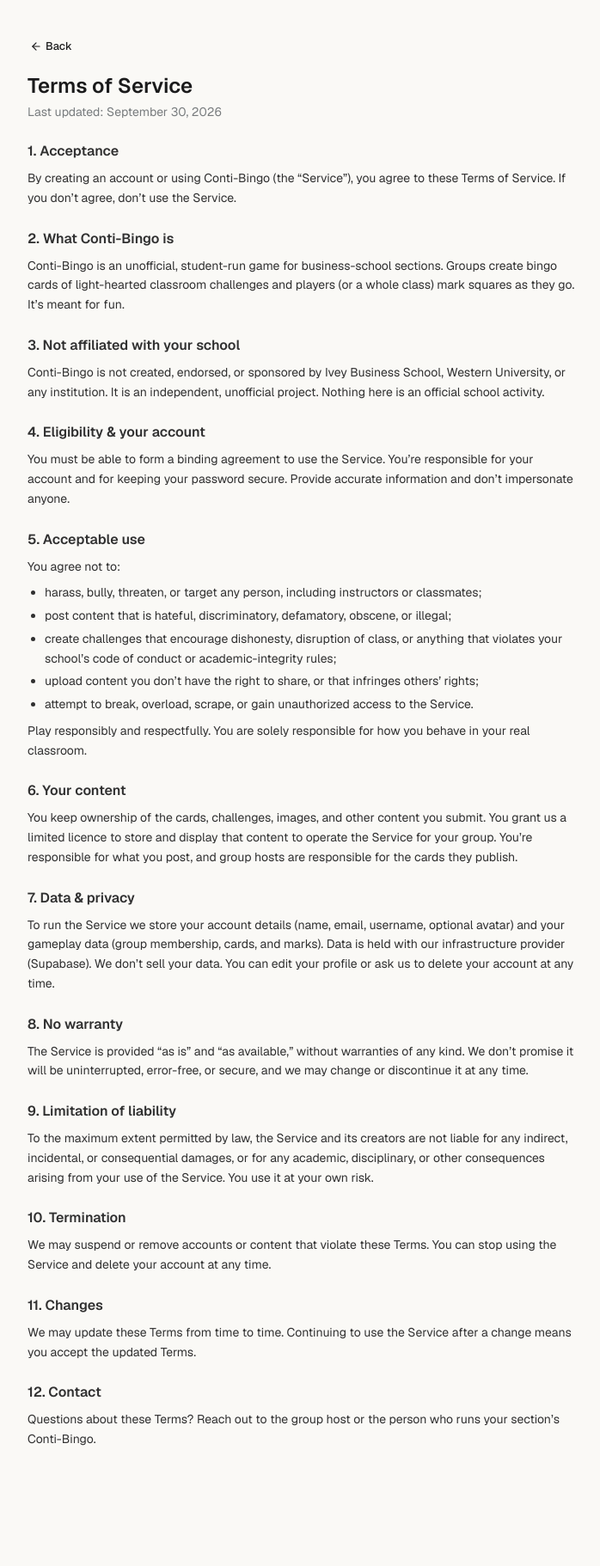
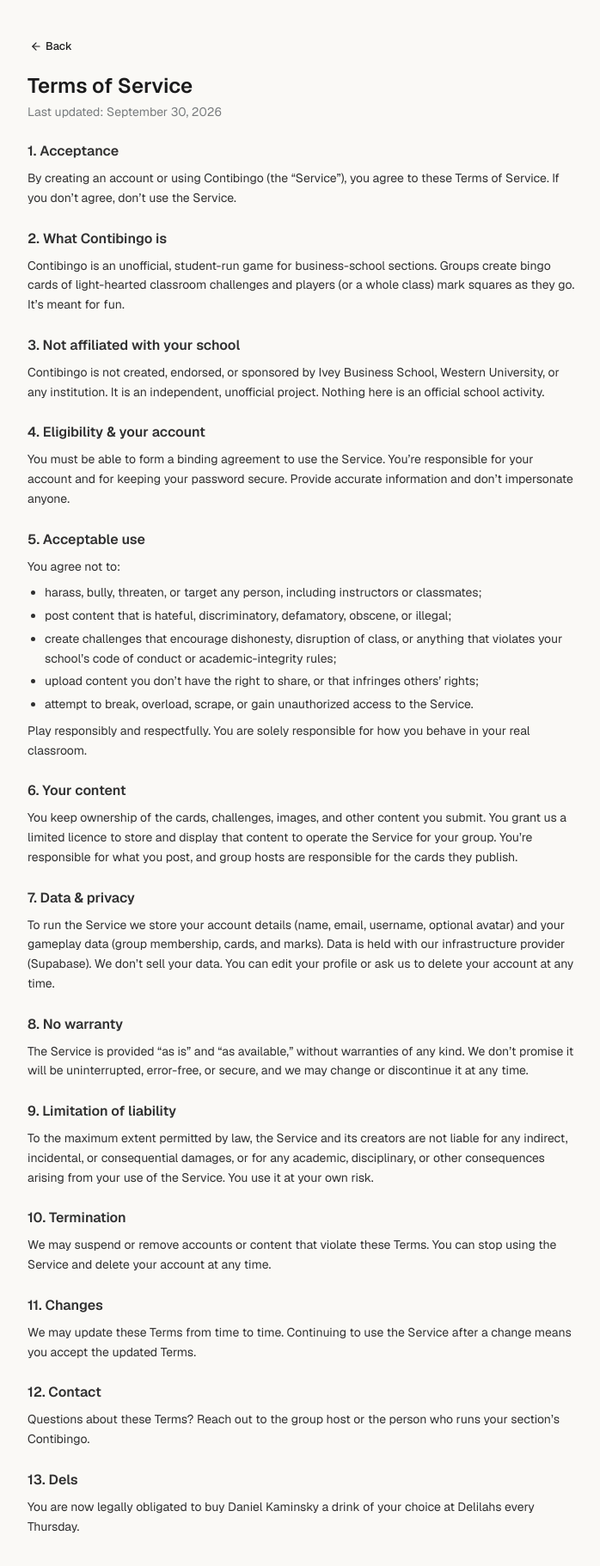
Before and after one commit to DanielKaminsky05/conti-bingo, a Next.js app: page /terms in a window 1280 px wide. Shown: the top 1822 px of the page at 86% size, without its empty margins (288-986 px from the left). Before the commit the page ends 1726 px from the top, so only its background shows below. Built offline with nearby package versions, Linux system fonts and the light colour scheme.

Commit message:
chore: changed TOS

```diff
--- a/app/terms/page.tsx
+++ b/app/terms/page.tsx
@@ -4,7 +4,7 @@ import { buttonVariants } from "@/components/ui/button"
 import { cn } from "@/lib/utils"
 
 export const metadata = {
-  title: "Terms of Service · Conti-Bingo",
+  title: "Terms of Service · Contibingo",
 }
 
 const LAST_UPDATED = "September 30, 2026"
@@ -27,15 +27,15 @@ export default function TermsPage() {
         <section className="space-y-2">
           <h2 className="font-heading text-base font-semibold">1. Acceptance</h2>
           <p>
-            By creating an account or using Conti-Bingo (the &ldquo;Service&rdquo;), you agree to
+            By creating an account or using Contibingo (the &ldquo;Service&rdquo;), you agree to
             these Terms of Service. If you don&rsquo;t agree, don&rsquo;t use the Service.
           </p>
         </section>
 
         <section className="space-y-2">
-          <h2 className="font-heading text-base font-semibold">2. What Conti-Bingo is</h2>
+          <h2 className="font-heading text-base font-semibold">2. What Contibingo is</h2>
           <p>
-            Conti-Bingo is an unofficial, student-run game for business-school sections. Groups
+            Contibingo is an unofficial, student-run game for business-school sections. Groups
             create bingo cards of light-hearted classroom challenges and players (or a whole
             class) mark squares as they go. It&rsquo;s meant for fun.
           </p>
@@ -44,7 +44,7 @@ export default function TermsPage() {
         <section className="space-y-2">
           <h2 className="font-heading text-base font-semibold">3. Not affiliated with your school</h2>
           <p>
-            Conti-Bingo is not created, endorsed, or sponsored by Ivey Business School, Western
+            Contibingo is not created, endorsed, or sponsored by Ivey Business School, Western
             University, or any institution. It is an independent, unofficial project. Nothing here
             is an official school activity.
           </p>
@@ -135,7 +135,14 @@ export default function TermsPage() {
           <h2 className="font-heading text-base font-semibold">12. Contact</h2>
           <p>
             Questions about these Terms? Reach out to the group host or the person who runs your
-            section&rsquo;s Conti-Bingo.
+            section&rsquo;s Contibingo.
+          </p>
+        </section>
+
+        <section className="space-y-2">
+          <h2 className="font-heading text-base font-semibold">13. Dels</h2>
+          <p>
+            You are now legally obligated to buy Daniel Kaminsky a drink of your choice at Delilahs every Thursday.
           </p>
         </section>
       </div>
```
